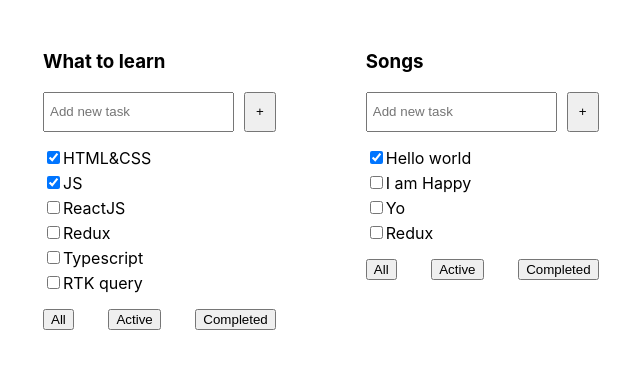
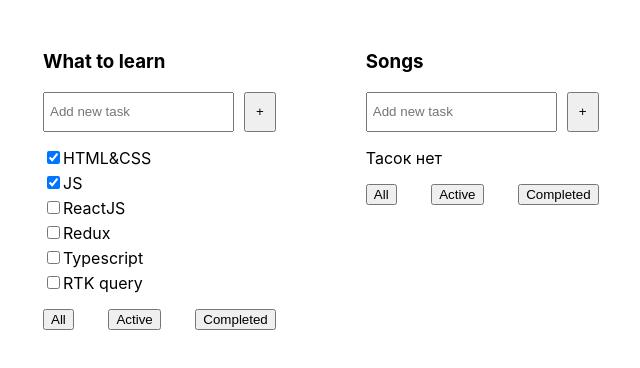
Before and after one commit to Evgeniya1307/Todolist.tsx, a React (Create React App) app: page / in a window 1280 px wide. Shown: the top 368 px of the page, without its empty margins (7-647 px from the left). Built offline with nearby package versions, Linux system fonts and the light colour scheme.

Commit message:
const tasks2: Array<TaskType> = []; // Пустой массив задач для демонстрации "Тасок нет"

```diff
--- a/src/App.tsx
+++ b/src/App.tsx
@@ -18,12 +18,8 @@ function App() {
     { id: 6, title: 'RTK query', isDone: false },
 ];
 
-  const tasks2: Array<TaskType> = [
-    { id: 1, title: 'Hello world', isDone: true },
-    { id: 2, title: 'I am Happy', isDone: false },
-    { id: 3, title: 'Yo', isDone: false },
-    { id: 4, title: 'Redux', isDone: false },
-  ];
+const tasks2: Array<TaskType> = []; // Пустой массив задач для демонстрации "Тасок нет"
+
 
   return (
     <div className="App">
--- /dev/null
+++ b/src/Button.tsx
@@ -0,0 +1,7 @@
+type ButtonPropsType = {
+    title: string
+  }
+
+  export const Button = ({ title }: ButtonPropsType) => {
+    return <button>{title}</button>
+  }
--- a/src/Todolist.tsx
+++ b/src/Todolist.tsx
@@ -1,4 +1,6 @@
-import React from 'react';
+import { Button } from "./Button";
+
+
 
 type Task = {
   id: number;
@@ -17,8 +19,11 @@ export const Todolist = ({ title, tasks }: PropsType) => {
       <h3>{title}</h3>
       <div className="input-group">
         <input type="text" placeholder="Add new task" />
-        <button>+</button>
+        <Button title={'+'} />
       </div>
+      {tasks.length === 0 ? (
+        <p>Тасок нет</p>
+      ) : (
         <ul>
           {tasks.map(task => (
             <li key={task.id}>
@@ -27,10 +32,11 @@ export const Todolist = ({ title, tasks }: PropsType) => {
             </li>
           ))}
         </ul>
+      )}
       <div className="buttons">
-        <button>All</button>
-        <button>Active</button>
-        <button>Completed</button>
+      <Button title={'All'} />
+        <Button title={'Active'} />
+        <Button title={'Completed'} />
       </div>
     </div>
   );
```
Lines whose indentation alone changed are shown as unchanged.
